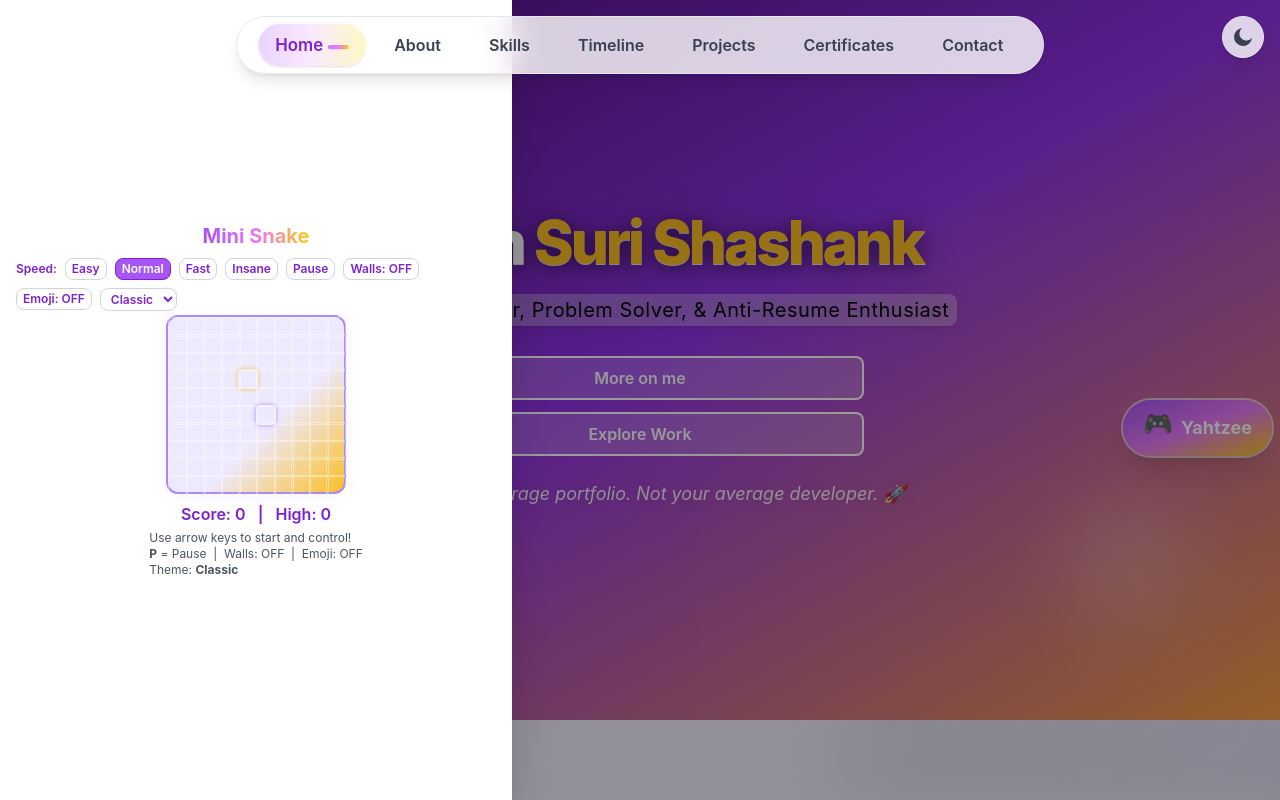
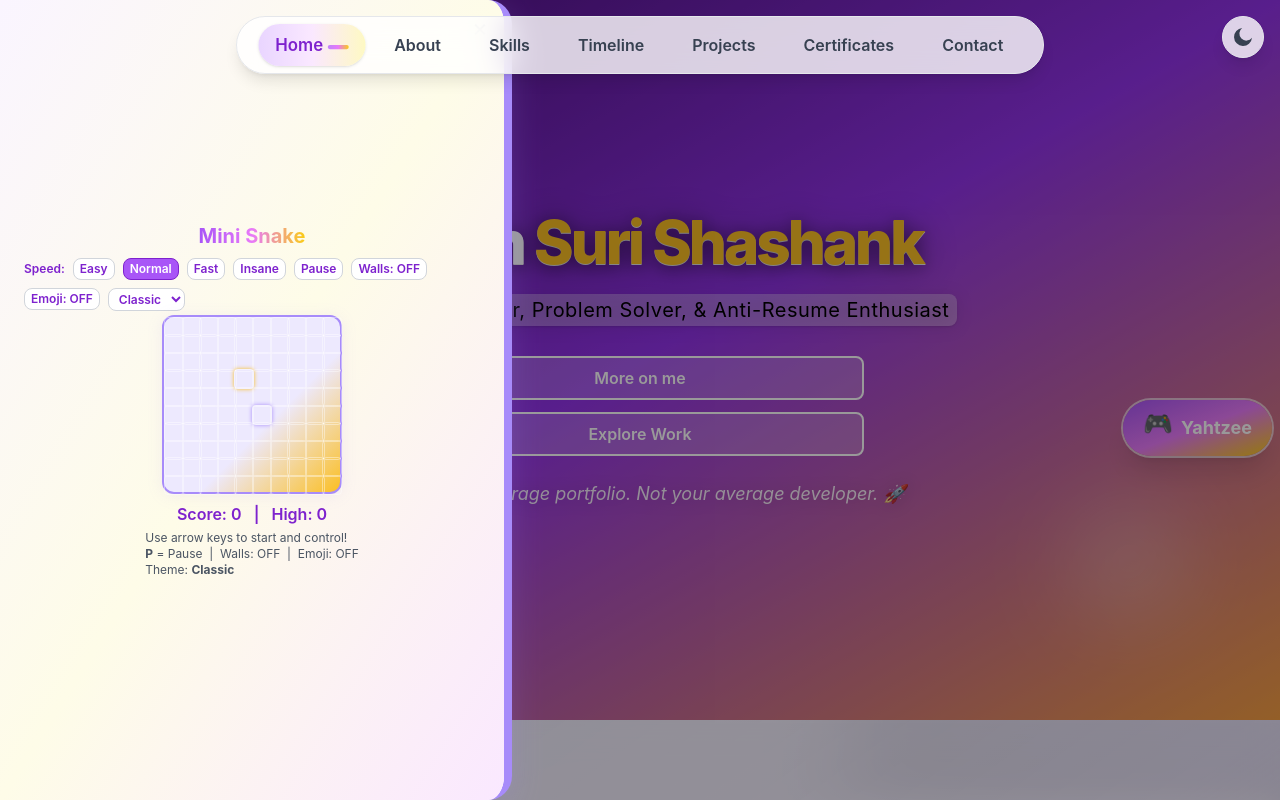
Before and after one commit to shashanksuri616/mypage, a React (Create React App) app in the folder frontend/: page / in a window 1280 px wide. Both pictures are taken after a click on the button "Open Snake Game". Shown: the top 800 px of the page. Built offline with nearby package versions, Linux system fonts and the light colour scheme.

Commit message:
rearranged minigame tab

```diff
--- a/frontend/src/components/SnakeTab.js
+++ b/frontend/src/components/SnakeTab.js
@@ -1,15 +1,27 @@
-import { useState } from "react";
+import { useState, useEffect } from "react";
 import { motion, AnimatePresence } from "framer-motion";
 import SnakeGame from "./SnakeGame";
 
 const SnakeTab = () => {
   const [open, setOpen] = useState(false);
 
+  // Prevent background scroll when game popup is open
+  useEffect(() => {
+    if (open) {
+      document.body.style.overflow = "hidden";
+    } else {
+      document.body.style.overflow = "";
+    }
+    return () => {
+      document.body.style.overflow = "";
+    };
+  }, [open]);
+
   return (
     <>
-      {/* Floating Side Tab Button */}
+      {/* Revamped Floating Side Tab */}
       <motion.button
-        className="fixed left-2 top-1/2 z-50 bg-gradient-to-br from-purple-500 via-fuchsia-400 to-yellow-400 text-white shadow-xl rounded-full px-4 py-2 font-bold text-lg flex items-center gap-2 hover:scale-110 active:scale-95 transition-all ring-2 ring-white/60 dark:ring-yellow-200/40"
+        className="fixed left-2 top-1/2 z-50 bg-gradient-to-br from-purple-500 via-fuchsia-400 to-yellow-400 text-white shadow-xl rounded-full px-5 py-3 font-bold text-lg flex items-center gap-2 hover:scale-110 active:scale-95 transition-all ring-2 ring-white/60 dark:ring-yellow-200/40"
         style={{ transform: "translateY(-50%)" }}
         onClick={() => setOpen(true)}
         initial={{ x: -80, opacity: 0.5 }}
@@ -21,7 +33,7 @@ const SnakeTab = () => {
         <span className="hidden sm:inline">Snake</span>
       </motion.button>
 
-      {/* Side Drawer for Snake Game */}
+      {/* Revamped Side Drawer for Snake Game */}
       <AnimatePresence>
         {open && (
           <motion.div
@@ -38,20 +50,26 @@ const SnakeTab = () => {
             />
             {/* Drawer */}
             <motion.div
-              className="relative bg-white dark:bg-gray-900 shadow-2xl h-full w-full max-w-md sm:max-w-lg p-4 flex flex-col"
+              className="relative bg-white dark:bg-gray-900 shadow-2xl h-full w-full max-w-md sm:max-w-lg p-0 flex flex-col rounded-r-3xl"
               initial={{ x: -400 }}
               animate={{ x: 0 }}
               exit={{ x: -400 }}
               transition={{ type: "spring", stiffness: 300, damping: 30 }}
+              style={{
+                boxShadow: "0 8px 32px #a78bfa33",
+                borderRight: "8px solid #a78bfa",
+                overflow: "hidden",
+              }}
             >
               <button
                 className="absolute top-3 right-4 text-2xl text-gray-400 hover:text-purple-500"
                 onClick={() => setOpen(false)}
                 aria-label="Close"
+                style={{ zIndex: 10, touchAction: "manipulation" }}
               >
                 &times;
               </button>
-              <div className="flex-1 flex items-center justify-center">
+              <div className="flex-1 flex items-center justify-center px-2 py-4 sm:p-6 bg-gradient-to-br from-purple-50 via-yellow-50 to-fuchsia-100 dark:from-gray-800 dark:via-gray-900 dark:to-purple-900">
                 <SnakeGame />
               </div>
             </motion.div>
```
